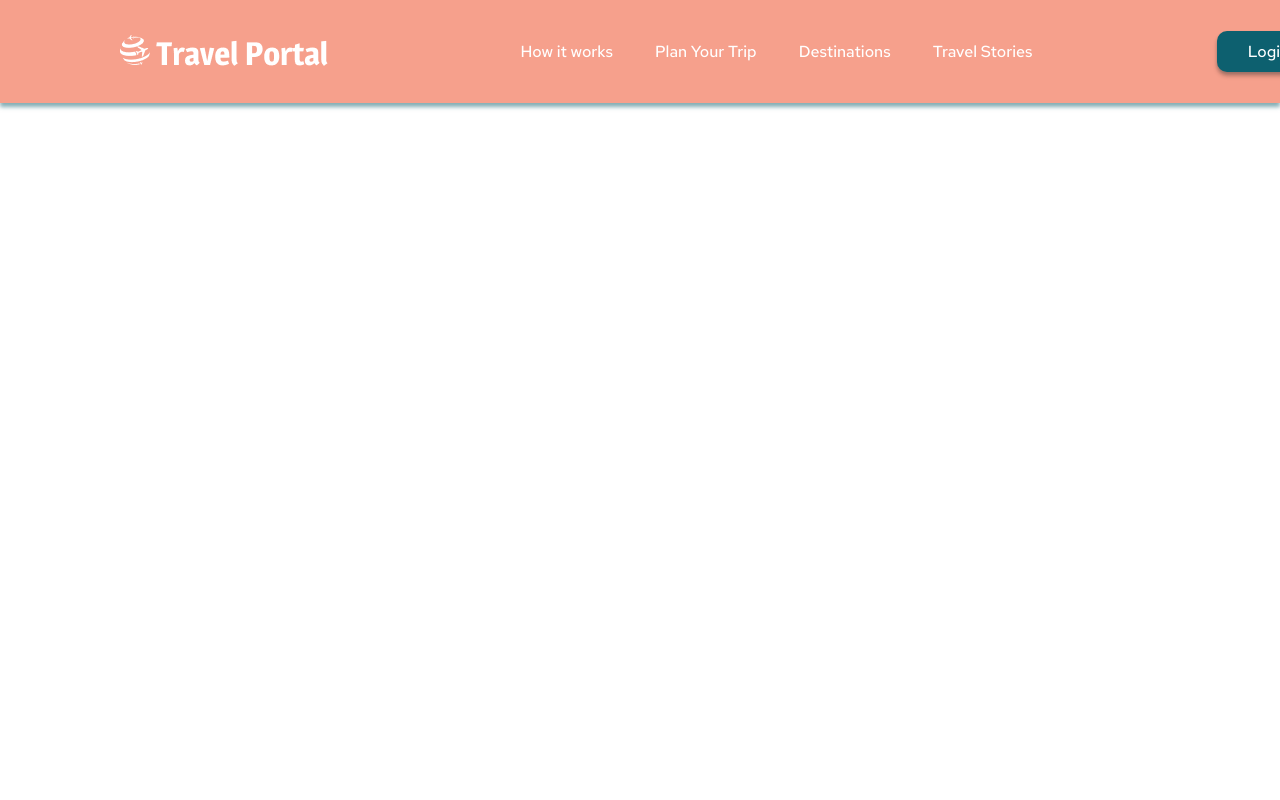
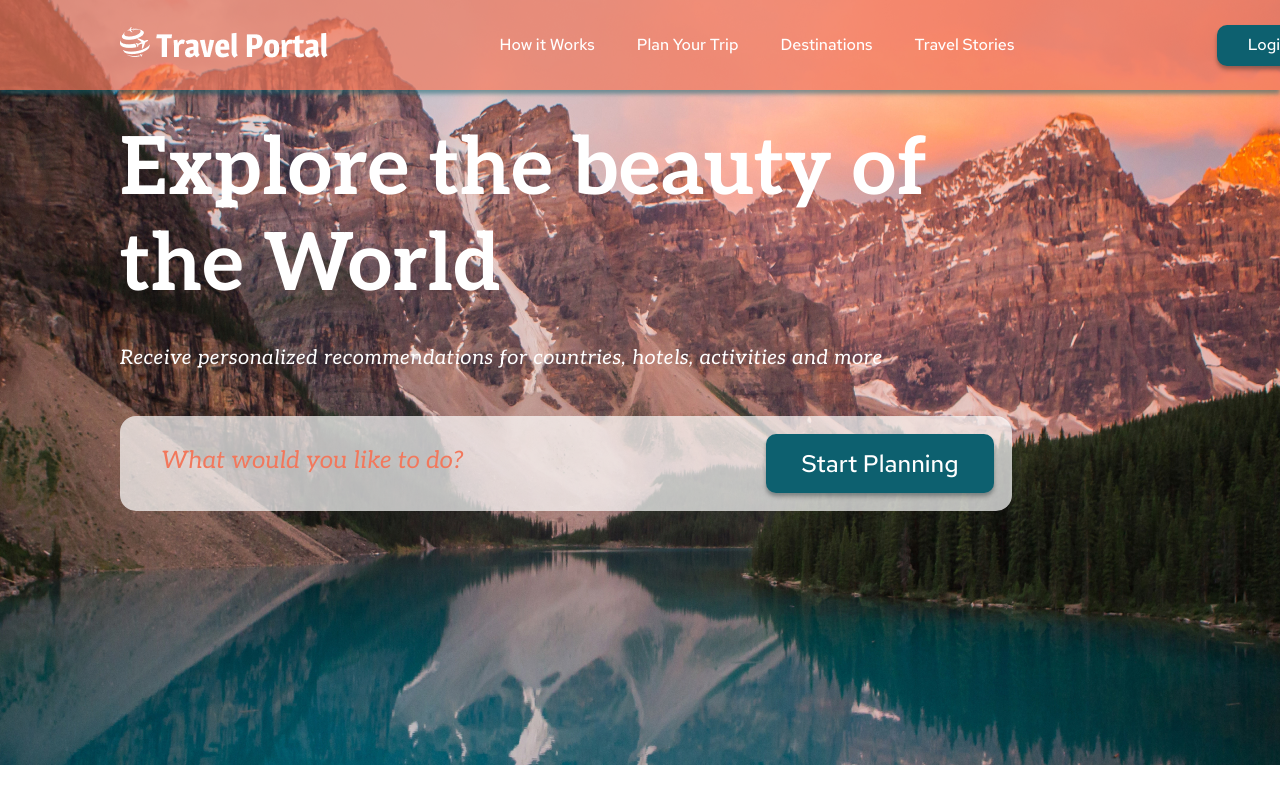
Before and after one commit to Svetik-K/Travel, a plain HTML site: page travel/index.html in a window 1280 px wide. Shown: the top 800 px of the page. Drawn offline with Linux system fonts and the light colour scheme.

Commit message:
feat: add intro section

```diff
--- a/travel/index.html
+++ b/travel/index.html
@@ -11,26 +11,35 @@
     <div class="container">
         <!-- Header -->
         <header class="header">
+            <div class="layer">
                 <div class="wrapper header__wrapper">
                     <div class="header__logo">
                         <img src="./assets/images/logo.png" alt="logo">
                     </div>
                     <nav class="navbar">
                         <ul class="navbar__list">
-                       <li><a href="">How it works</a></li>
+                           <li><a href="">How it Works</a></li>
                            <li><a href="">Plan Your Trip</a></li>
                            <li><a href="">Destinations</a></li>
                            <li><a href="">Travel Stories</a></li>
                         </ul>
                     </nav>
-                <button class="button login-btn">
+                    <button class="button button-login">
                         Login
                     </button>
+                </div>
             </div>
         </header>
         <!-- Main -->
         <main class="main">
-            <section></section>
+            <section class="intro">
+                <div class="intro__block">
+                    <h1 class="intro__title">Explore the beauty of the World</h1>
+                    <p class="intro__text">Receive personalized recommendations for countries, hotels, activities and more</p>
+                    <input type="text" class="search-field" placeholder="What would you like to do?">
+                    <button class="button button-start">Start Planning</button>
+                </div>
+            </section>
             <section></section>
             <section></section>
             <section></section>
--- a/travel/style.css
+++ b/travel/style.css
@@ -20,12 +20,13 @@ body, html {
     background-color: var(--marine);
     color: var(--white);
     border: none;
+    border-radius: 10px;
     box-shadow: 0px 4px 4px rgba(0, 0, 0, 0.25), 0px 2px 3px rgba(13, 96, 111, 0.16);
+    cursor: pointer;
 }
 h1 {
     font-family: 'Aleo', serif;
 }
-
 .container {
     max-width: 1440px;
     margin: 0 auto;
@@ -33,17 +34,26 @@ h1 {
 
  /* Header */
 .header {
+    background: url(./assets/images/intro_bg.jpg);
+    background-repeat: no-repeat;
+    background-position: top;
+}
+.layer {
+    position: relative;
     padding: 25px 120px;
     background: rgba(242, 120, 92, 0.7);
     box-shadow: 0px 4px 4px rgba(13, 96, 111, 0.5);
 }
 .header__wrapper {
     width: 1200px;
+    height: 40px;
     display: flex;
     justify-content: space-between;
     align-items: center;
 }
-
+.header__logo {
+    padding-bottom: 3px;
+}
 .navbar__list {
     display: flex;
     flex-direction: row;
@@ -54,17 +64,76 @@ h1 {
     padding: 0;
     font-size: 1.6em;
     line-height: 21.17px;
-
+}
+.navbar__list:last-child {
+    padding-right: 39px;
 }
 .navbar__list li a {
     text-decoration: none;
     color: var(--white);
 }
-
-.login-btn {
+.button-login {
     width: 103px;
     height: 41px;
     font-size: 1.6em;
     line-height: 21.17px;
-    border-radius: 10px;
 }
+
+/* Main */
+.intro {
+    padding: 32px 428px 221px 120px;
+    background-image: url(./assets/images/intro_bg.jpg);
+    background-position: center -90px;
+    background-repeat: no-repeat;
+}
+.intro__block {
+    position: relative;
+    width: 892px;
+    height: 422px;
+}
+.intro__title {
+    font-family: 'Aleo', serif;
+    font-weight: 700;
+    font-size: 8em;
+    line-height: 96px;
+    color: var(--white);
+    margin-top: 0;
+    margin-bottom: 32px;
+}
+.intro__text {
+    font-family: 'Aleo', serif;
+    font-style: italic;
+    /* font-weight: 700; */
+    font-size: 2.0em;
+    line-height: 24px;
+    letter-spacing: 0.5px;
+    color: var(--white);
+    margin-bottom: 46px;
+}
+.search-field {
+    width: 892px;
+    height: 95px;
+    padding: 0;
+    background: rgba(255, 255, 255, 0.7);
+    border: none;
+    border-radius: 16px;
+}
+::placeholder {
+    font-family: 'Aleo', serif;
+    font-style: italic;
+    font-weight: 400;
+    font-size: 24px;
+    line-height: 29px;
+    padding-left: 41px;
+    color: var(--orange);
+}
+.button-start {
+    position: absolute;
+    bottom: 51px;
+    right: 18px;
+    width: 228px;
+    height: 59px;
+    font-weight: 500;
+    font-size: 2.4em;
+    line-height: 32px;
+}
```
Also changed, not shown: travel/assets/images/intro_bg.jpg (added). Lines whose indentation alone changed are shown as unchanged.
